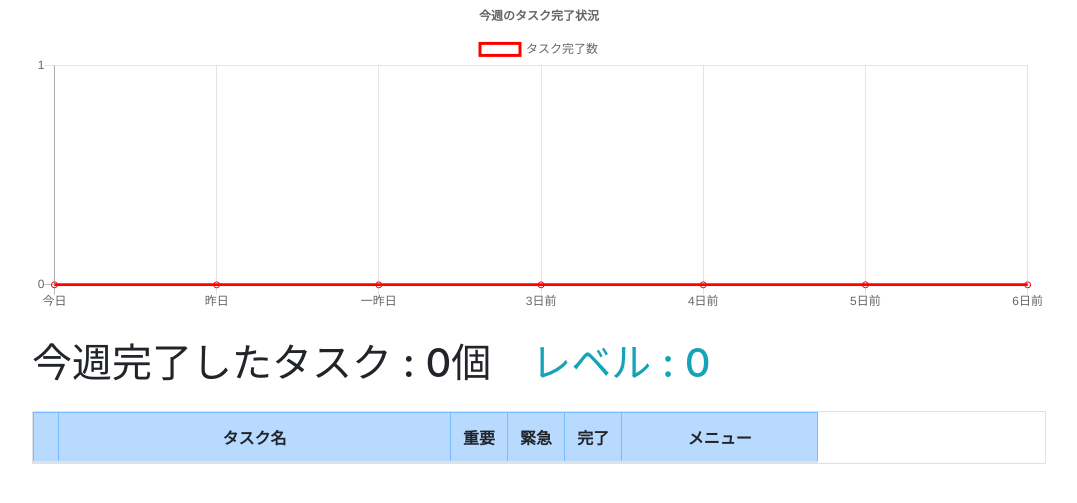
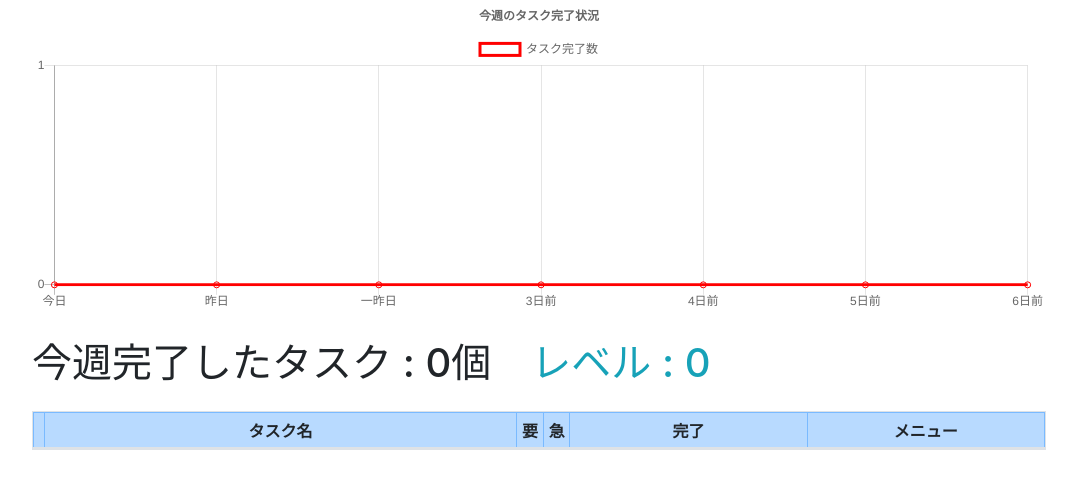
Before and after one commit to ShuheiKuriki/task_manager, a Django app: page /task/1/done_list in a window 1280 px wide. Shown: the part 153-656 px from the top of the page, without its empty margins (101-1178 px from the left). Run offline with Django 3.2, Linux system fonts and the light colour scheme; the visitor is signed in with stand-in values (Sample User, id 1); data that the repository does not hold is empty; some libraries are stand-ins or nearby versions.

Commit message:
完了リストデザイン

```diff
--- a/templates/task/list/done_list.html
+++ b/templates/task/list/done_list.html
@@ -86,14 +86,14 @@
 
 {% block content4 %}
 <!-- md -->
-    <table class='table table-striped table-bordered d-none d-md-block text-center'>
+    <table class='table table-sm table-striped table-bordered d-none d-sm-block text-center'>
       <thead>
         <tr class='table-primary'>
               <th scope='col'></th>
               <th class="w-50" scope='col'>タスク名</th>
-              <th scope='col'>重要</th>
-              <th scope='col'>緊急</th>
-              <th scope='col'>完了</th>
+              <th scope='col'>要</th>
+              <th scope='col'>急</th>
+              <th class="w-25" scope='col'>完了</th>
               <th class="w-25" scope='col'>メニュー</th>
         </tr>
       </thead>
@@ -120,14 +120,14 @@
             {% endfor %}
       </tbody>
     </table>
-<!-- xs -->
-    <table class='table table-sm table-bordered table-striped table-responsive d-block d-md-none text-center'>
+<!-- xs/sm -->
+    <table class='table table-sm table-bordered table-striped table-responsive d-block d-sm-none text-center'>
         <thead>
             <tr class='table-primary'>
               <th scope='col'></th>
-              <th class='' scope='col'>タスク名</th>
-              <th scope='col'>完了</th>
-              <th class="w-25" scope='col'>menu</th>
+              <th class='w-50' scope='col'>タスク名</th>
+              <th class="w-25" scope='col'>完了</th>
+              <th class="w-25" scope='col'></th>
             </tr>
         </thead>
           <tbody>
```
